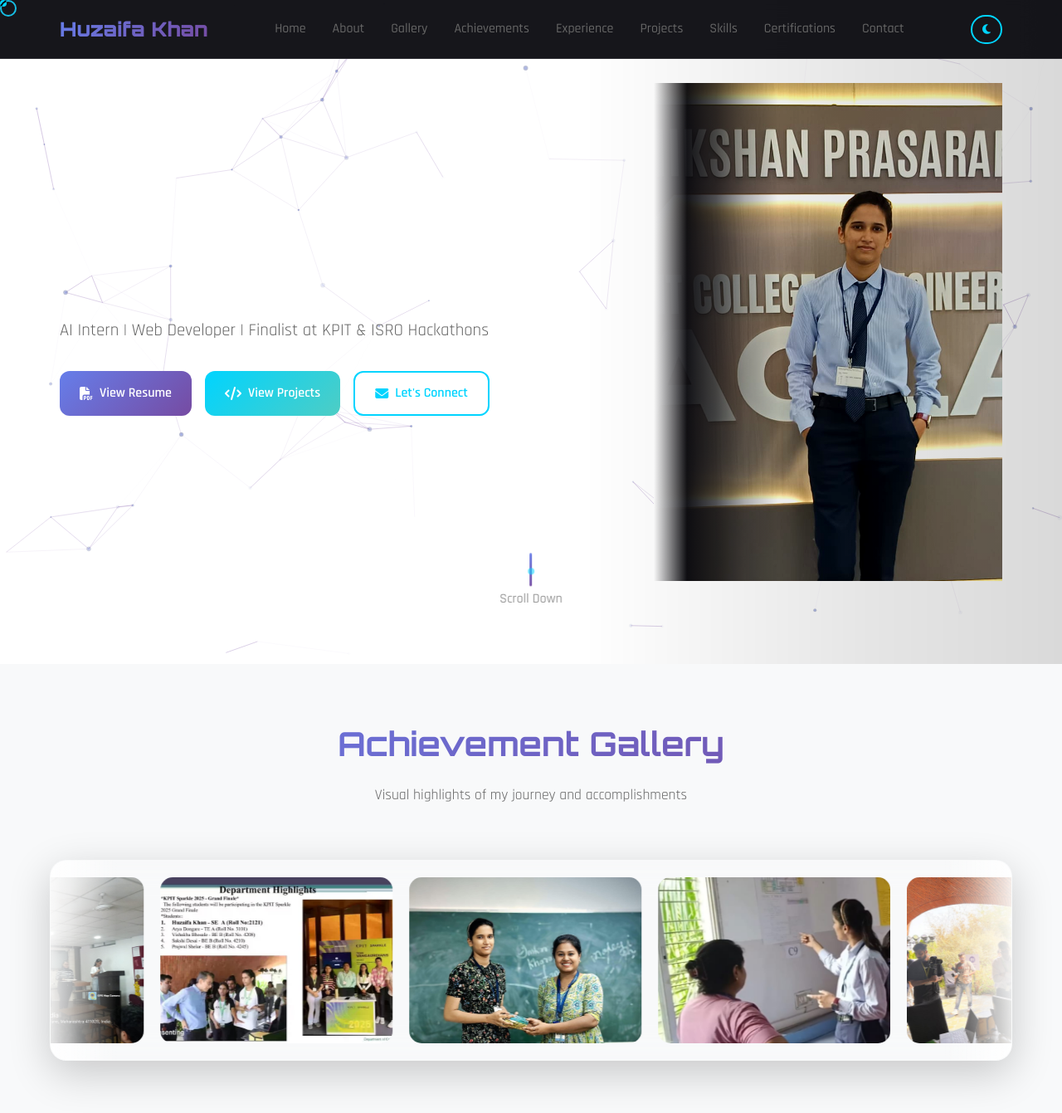
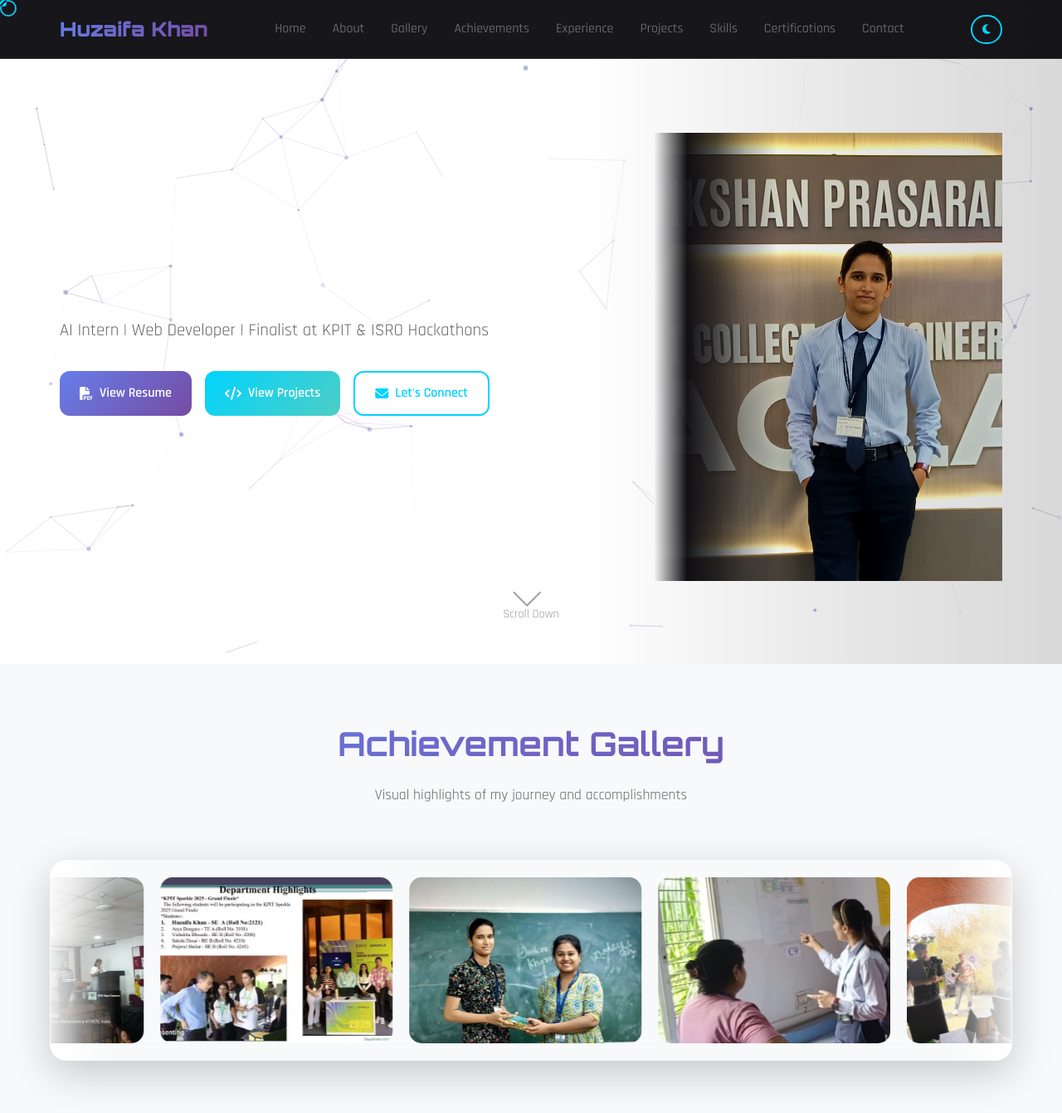
Before and after one commit to HuzaifaKhan-1/Huzaifa-Khan-Portfolio, a Flask app: page / in a window 1280 px wide. Shown: the top 1341 px of the page at 83% size. Run offline with Flask 3, Linux system fonts and the light colour scheme.

Commit message:
Improve website layout and scrolling animation for better user experience
Adjusts profile positioning and replaces scroll indicator with arrow animation.

Replit-Commit-Author: Agent
Replit-Commit-Session-Id: cdf5f2a0-e640-48b8-b668-0e1b70259d4b
Replit-Commit-Screenshot-Url: https://storage.googleapis.com/screenshot-production-us-central1/f9f65ff7-3f64-4267-b70a-e5fb151b78e0/cdf5f2a0-e640-48b8-b668-0e1b70259d4b/rVaGPnP

```diff
--- a/static/css/style.css
+++ b/static/css/style.css
@@ -409,7 +409,7 @@ body {
     position: relative;
     width: 500px;
     height: 600px;
-    transform: translateX(80px);
+    transform: translateX(80px) translateY(60px);
     z-index: 2;
     overflow: hidden;
     border-radius: 0;
@@ -473,57 +473,43 @@ body {
     display: flex;
     flex-direction: column;
     align-items: center;
-    gap: 1rem;
+    gap: 0.5rem;
     color: var(--text-muted);
-    font-size: 1rem;
-    font-weight: 500;
+    font-size: 0.9rem;
+    font-weight: 400;
     z-index: 3;
-    padding: 1rem;
-    border-radius: 50px;
-    background: rgba(255, 255, 255, 0.05);
-    backdrop-filter: blur(10px);
-    border: 1px solid rgba(255, 255, 255, 0.1);
     cursor: pointer;
     transition: all 0.3s ease;
 }
 
 .scroll-indicator:hover {
-    background: rgba(0, 212, 255, 0.1);
-    border-color: rgba(0, 212, 255, 0.3);
-    transform: translateX(-50%) translateY(-5px);
-}
-
-.scroll-line {
-    width: 3px;
-    height: 40px;
-    background: var(--gradient-primary);
-    border-radius: 2px;
-    animation: scroll-bounce 2s infinite;
-    position: relative;
-}
-
-.scroll-line::before {
-    content: '';
-    position: absolute;
-    top: 0;
-    left: 50%;
-    transform: translateX(-50%);
-    width: 8px;
-    height: 8px;
-    background: var(--primary-color);
-    border-radius: 50%;
-    animation: scroll-dot 2s infinite;
-}
-
-@keyframes scroll-bounce {
-    0%, 100% { transform: translateY(0); opacity: 0.4; }
-    50% { transform: translateY(15px); opacity: 1; }
-}
-
-@keyframes scroll-dot {
-    0% { top: 0; opacity: 1; }
-    50% { top: 50%; opacity: 0.5; }
-    100% { top: 100%; opacity: 0; }
+    color: var(--primary-color);
+    transform: translateX(-50%) translateY(-3px);
+}
+
+.scroll-arrow {
+    width: 24px;
+    height: 24px;
+    border-right: 2px solid var(--text-muted);
+    border-bottom: 2px solid var(--text-muted);
+    transform: rotate(45deg);
+    animation: arrow-bounce 2s infinite;
+    transition: border-color 0.3s ease;
+}
+
+.scroll-indicator:hover .scroll-arrow {
+    border-color: var(--primary-color);
+}
+
+@keyframes arrow-bounce {
+    0%, 100% {
+        transform: rotate(45deg) translateY(0);
+        opacity: 0.6;
+    }
+    50% {
+        transform: rotate(45deg) translateY(8px);
+        opacity: 1;
+    }
 }
 
 /* Achievement Gallery Section */
@@ -1475,7 +1461,7 @@ section {
     .modern-profile-container {
         width: 380px;
         height: 450px;
-        transform: translateX(0);
+        transform: translateX(0) translateY(40px);
         margin: 0 auto;
         border-radius: 0;
         border: none;
@@ -1554,6 +1540,7 @@ section {
         height: 380px;
         border-radius: 0;
         border: none;
+        transform: translateY(30px);
     }
 
     .modern-profile-image {
@@ -1570,12 +1557,12 @@ section {
 
     .scroll-indicator {
         bottom: 2rem;
-        font-size: 0.9rem;
-        padding: 0.8rem;
-    }
-
-    .scroll-line {
-        height: 30px;
+        font-size: 0.8rem;
+    }
+
+    .scroll-arrow {
+        width: 20px;
+        height: 20px;
     }
 
     .section-title {
--- a/templates/index.html
+++ b/templates/index.html
@@ -112,7 +112,7 @@
 
 
         <div class="scroll-indicator">
-            <div class="scroll-line"></div>
+            <div class="scroll-arrow"></div>
             <span>Scroll Down</span>
         </div>
     </section>
```
